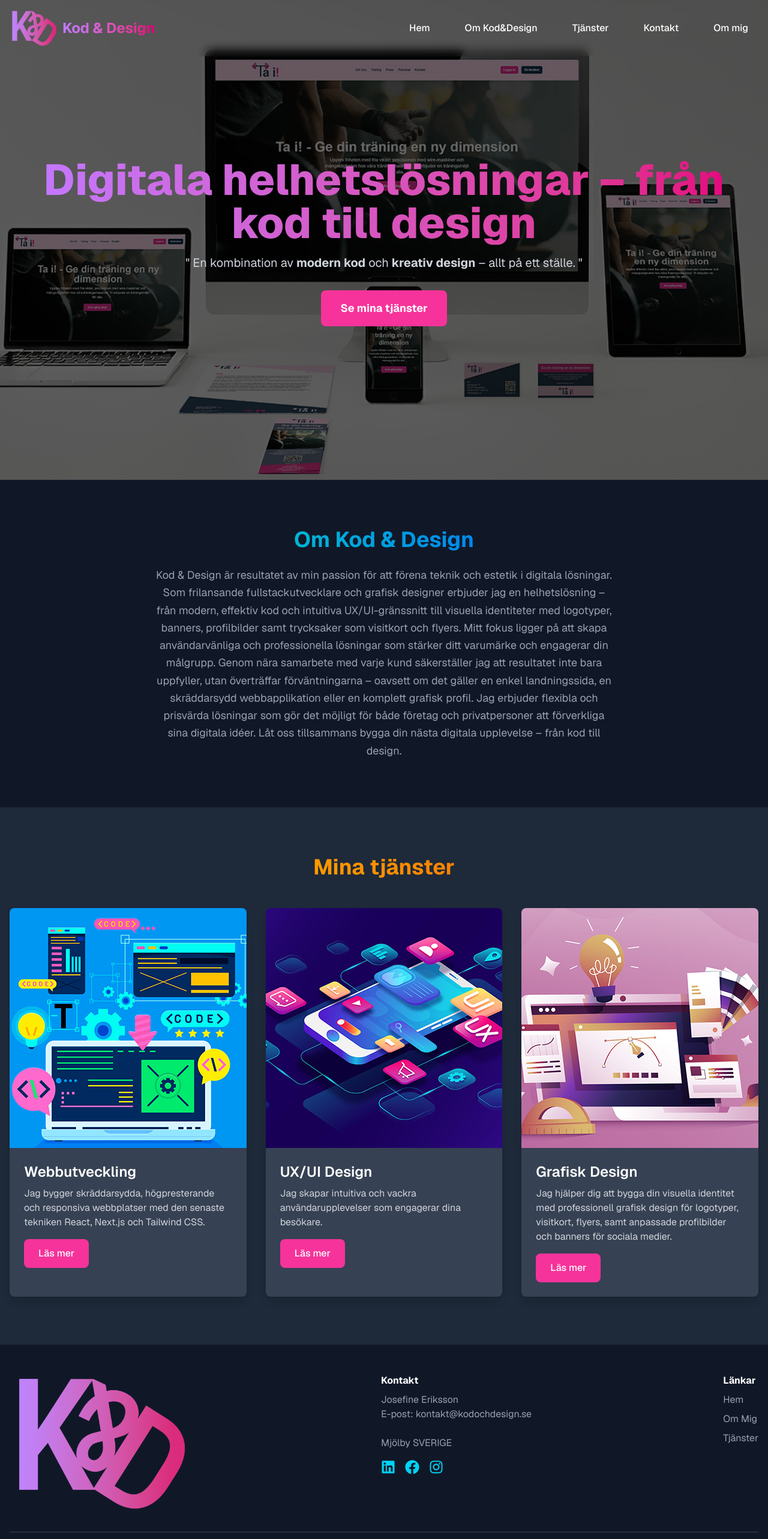
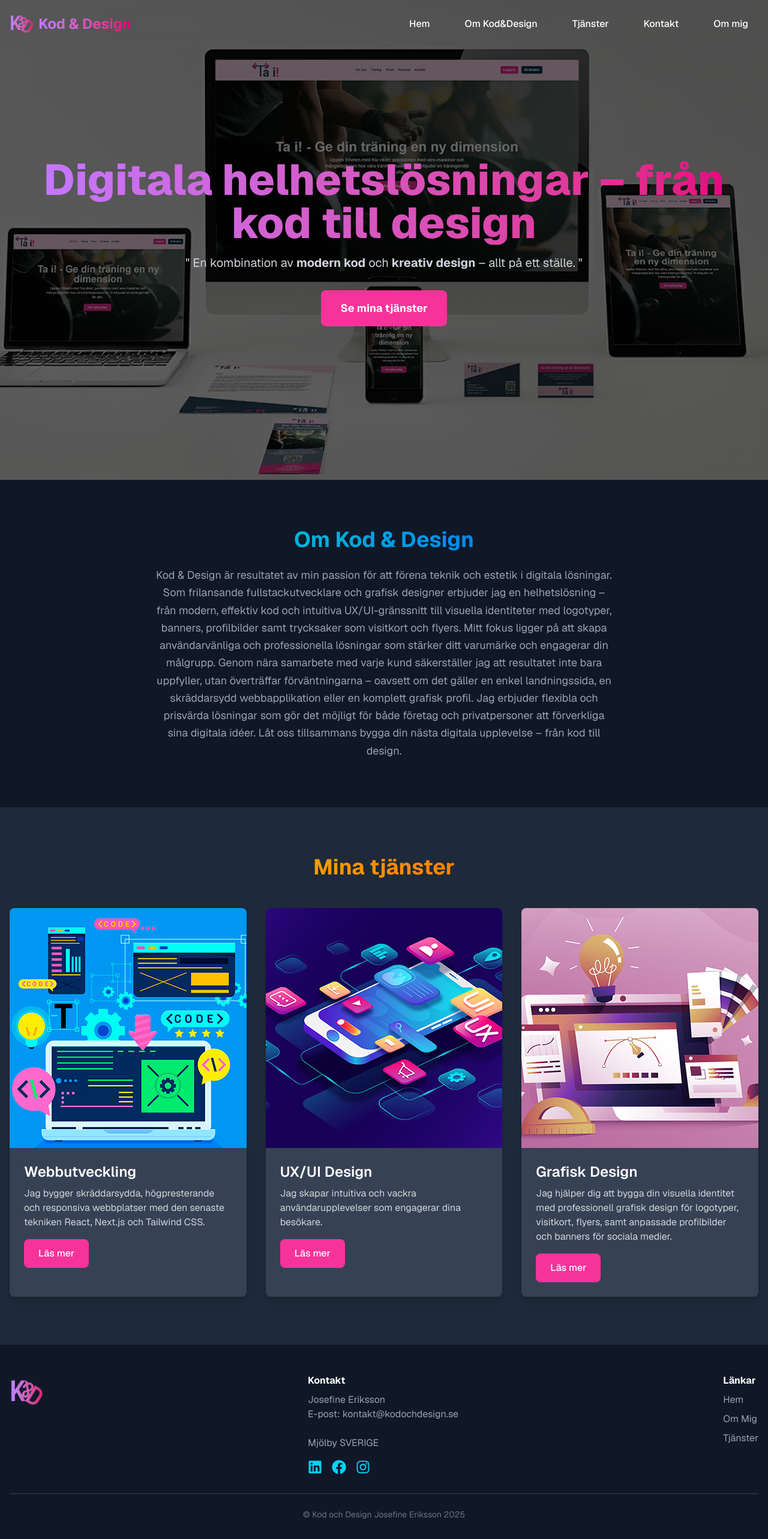
Before and after one commit to knixan/kodochdesign, a Next.js app: page / in a window 1280 px wide. Shown: the top 2566 px of the page at 60% size. Built offline with nearby package versions, Linux system fonts and the light colour scheme.

Commit message:
footer och navbar

```diff
--- a/src/components/Footer.tsx
+++ b/src/components/Footer.tsx
@@ -12,7 +12,7 @@ const Footer = () => {
             alt="Footer logga"
             width={300}
             height={300}
-            className="full mx-auto md:mx-0"
+            className="full mx-auto md:mx-0 h-16 w-14 object-contain"
           />
         </div>
 
--- a/src/components/Navbar.tsx
+++ b/src/components/Navbar.tsx
@@ -33,10 +33,10 @@ const Navbar = () => {
         <Link href="/" className="flex items-center space-x-2">
           <Image
             src="/images/kodochdesign.png"
-            alt="Min bild logga"
+            alt="Logga Kod & Design"
             width={80}
             height={80}
-            className="full"
+            className="full h-12 w-10 object-contain"
           />
           <span className="text-2xl font-bold text-transparent bg-clip-text bg-gradient-to-r from-purple-400 to-pink-600">
             Kod & Design
```
